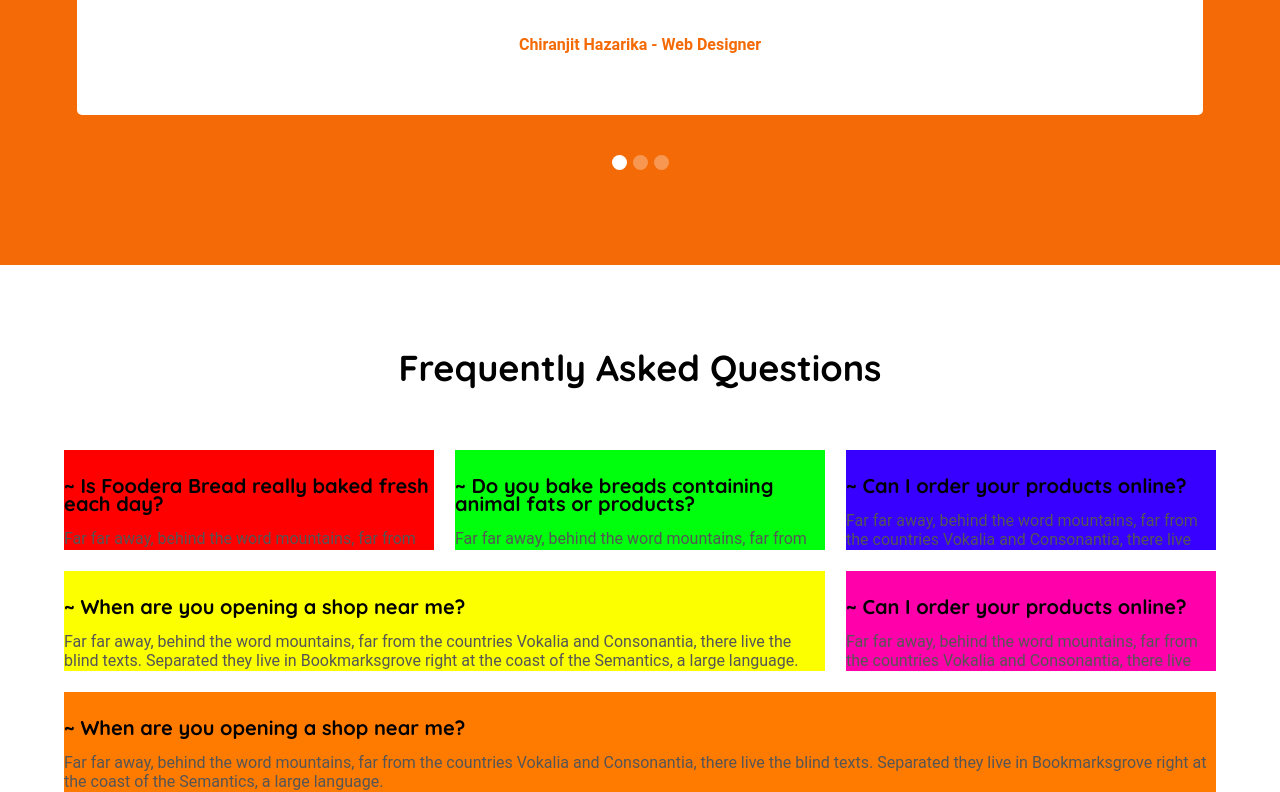
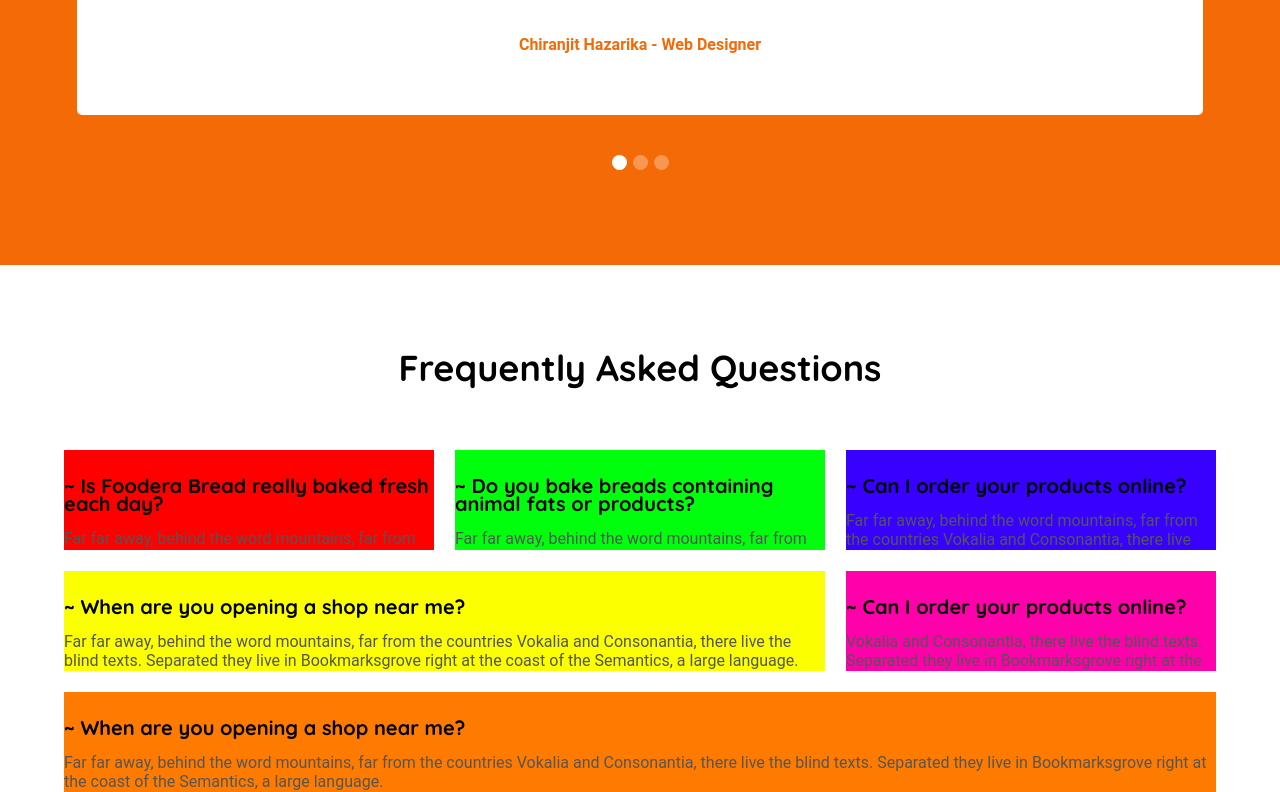
Before and after one commit to Aliiasbekov/foodDX, a plain HTML site: page index.html in a window 1280 px wide. Shown: the part 4074-4866 px from the top of the page. Drawn offline with Linux system fonts and the light colour scheme.

Commit message:
removed faq list item text first line

```diff
--- a/index.html
+++ b/index.html
@@ -245,7 +245,6 @@
                     Can I order your products online?
                 </h4>
                 <p>
-                    Far far away, behind the word mountains, far from the countries
                     Vokalia and Consonantia, there live the blind texts. Separated
                     they live in Bookmarksgrove right at the coast of the Semantics, a large language.
                 </p>
```
